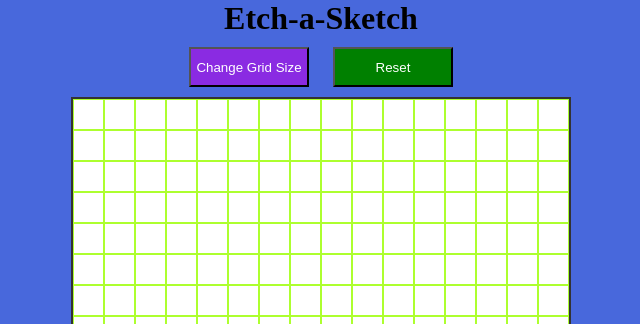
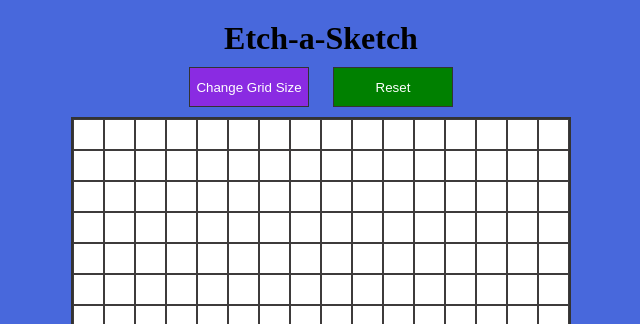
Before and after one commit to muadib44/odin-EaS, a plain HTML site: page index.html in a window 1280 px wide. Shown: the top 324 px of the page, without its empty margins (319-959 px from the left). Drawn offline with Linux system fonts and the light colour scheme.

Commit message:
Run the page and debug

```diff
--- a/style.css
+++ b/style.css
@@ -9,6 +9,10 @@ body {
     display:flex;
     flex-direction: column;
     align-items: center;
+}
+
+h1 {
+    margin-top:20px;
 }
 
 .container {
@@ -23,8 +27,13 @@ body {
 
 .grid-square {
     box-sizing:border-box;
-    border: 1px solid greenyellow;
+    border: 1px solid rgb(62, 59, 59);
     margin: 0;
+}
+
+.buttons #size-btn, #reset-btn {
+    border: 1px solid #333;
+
 }
 
 #size-btn {
```
